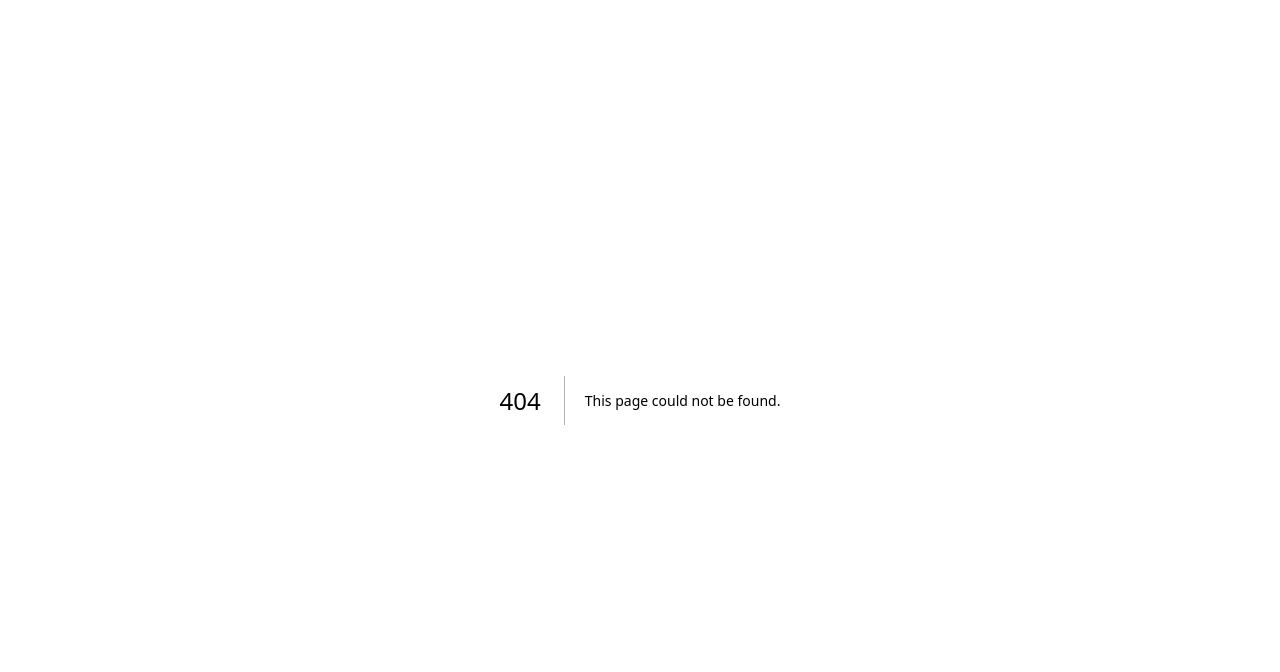
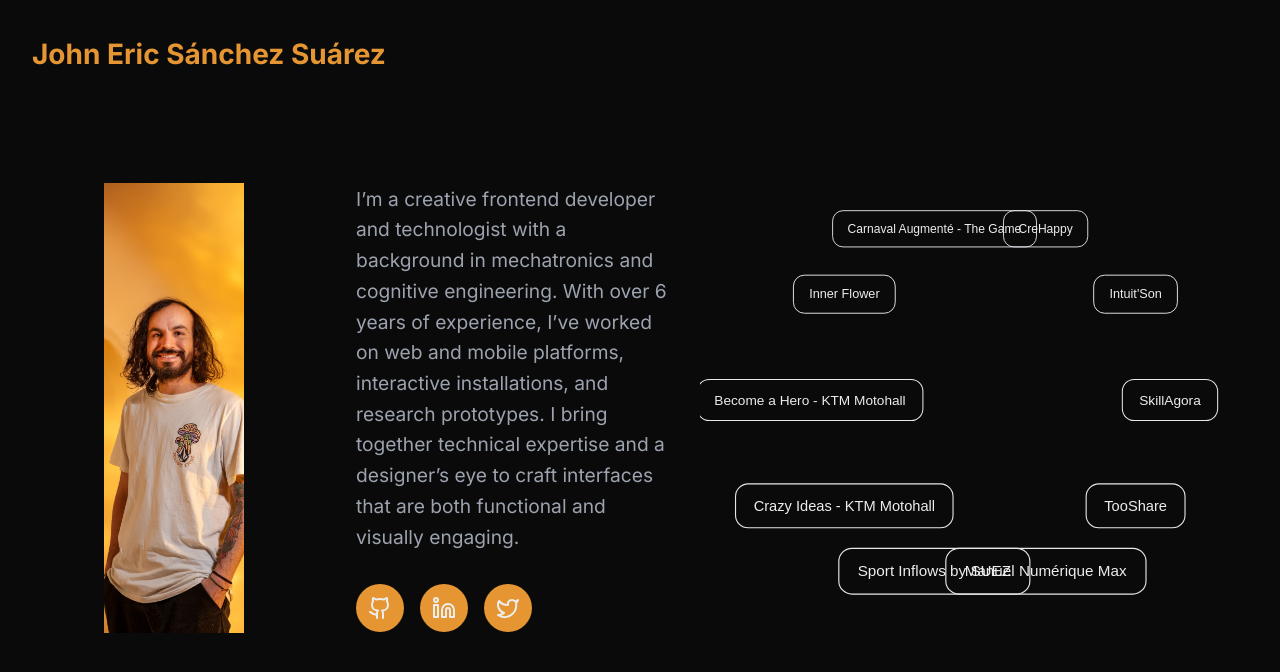
Before and after one commit to joesanchezsu/joesanchezsu.github.io, a Next.js app: page /portfolio in a window 1280 px wide. Before the commit this address had no page. Shown: the top 672 px of the page. Built offline with nearby package versions, Linux system fonts and the light colour scheme.

Commit message:
Portfolio redesign about section

```diff
--- a/package.json
+++ b/package.json
@@ -11,6 +11,7 @@
   },
   "dependencies": {
     "@types/styled-components": "^5.1.34",
+    "gsap": "^3.13.0",
     "lucide-react": "^0.525.0",
     "next": "15.4.4",
     "next-themes": "^0.4.6",
--- /dev/null
+++ b/src/app/components/AboutSection.tsx
@@ -0,0 +1,106 @@
+"use client";
+
+import Image from "next/image";
+import styled from "styled-components";
+import { SocialLinks } from "./SocialLinks";
+
+const Container = styled.section`
+  width: 100%;
+  height: 100%;
+  padding: 2rem;
+`;
+
+const Name = styled.h2`
+  font-size: 1.75rem;
+  font-weight: 700;
+  color: var(--yellow-photo);
+`;
+
+const ContentContainer = styled.div`
+  display: flex;
+  flex-direction: column;
+  align-items: center;
+  justify-content: center;
+  height: 90%;
+  gap: 2rem;
+`;
+
+const Content = styled.div`
+  display: flex;
+  flex-direction: row;
+  justify-content: center;
+  gap: 2rem;
+`;
+
+const AvatarContainer = styled.div`
+  display: flex;
+  align-items: center;
+  justify-content: center;
+  min-width: 300px;
+`;
+const Avatar = styled.div`
+  display: flex;
+  align-items: center;
+  justify-content: center;
+  overflow: hidden;
+  width: 140px;
+  transition: width 0.4s cubic-bezier(0.4, 0, 0.2, 1);
+  cursor: pointer;
+
+  &:hover {
+    width: 300px;
+  }
+
+  @media (prefers-color-scheme: dark) {
+    border-color: var(--gray-700);
+  }
+`;
+
+const BioContainer = styled.div`
+  display: flex;
+  flex-direction: column;
+  justify-content: center;
+  gap: 2rem;
+`;
+
+const Bio = styled.p`
+  min-width: 320px;
+  font-size: 1.2rem;
+  color: var(--gray-400);
+
+  @media (prefers-color-scheme: dark) {
+    color: var(--gray-400);
+  }
+`;
+
+export function AboutSection() {
+  return (
+    <Container>
+      <Name>John Eric Sánchez Suárez</Name>
+      <ContentContainer>
+        <Content>
+          <AvatarContainer>
+            <Avatar>
+              <Image
+                src="/images/avatar.jpg"
+                alt="John Eric Sánchez Suárez"
+                width={300}
+                height={450}
+              />
+            </Avatar>
+          </AvatarContainer>
+          <BioContainer>
+            <Bio>
+              I’m a creative frontend developer and technologist with a background in
+              mechatronics and cognitive engineering. With over 6 years of experience,
+              I’ve worked on web and mobile platforms, interactive installations, and
+              research prototypes. I bring together technical expertise and a designer’s
+              eye to craft interfaces that are both functional and visually engaging.
+            </Bio>
+            <SocialLinks />
+          </BioContainer>
+        </Content>
+      </ContentContainer>
+    </Container>
+  );
+}
--- /dev/null
+++ b/src/app/components/ProjectsWheel.tsx
@@ -0,0 +1,81 @@
+"use client";
+
+import { useEffect, useMemo, useRef } from "react";
+import styled from "styled-components";
+import { projects } from "../../data/projects";
+
+const WheelContainer = styled.section`
+  position: relative;
+  width: 100%;
+  height: 100%;
+  overflow: hidden;
+  display: flex;
+  align-items: center;
+  justify-content: center;
+`;
+
+const WheelInner = styled.div`
+  position: relative;
+  width: 520px;
+  height: 520px;
+`;
+
+const Item = styled.button`
+  position: absolute;
+  left: 50%;
+  top: 50%;
+  transform: translate(-50%, -50%);
+  border: 1px solid var(--gray-200);
+  background: transparent;
+  color: var(--foreground);
+  border-radius: 0.75rem;
+  padding: 0.75rem 1rem;
+  cursor: pointer;
+  outline: none;
+
+  @media (prefers-color-scheme: dark) {
+    border-color: var(--gray-700);
+  }
+`;
+
+export function ProjectsWheel() {
+  const containerRef = useRef<HTMLDivElement | null>(null);
+  const itemsRef = useRef<HTMLButtonElement[]>([]);
+  const data = useMemo(() => projects.slice(0, Math.min(projects.length, 10)), []);
+
+  useEffect(() => {
+    if (!containerRef.current) return;
+    const total = data.length;
+    const angleStep = 360 / total;
+    const radius = 180;
+
+    itemsRef.current.forEach((el, i) => {
+      if (!el) return;
+      const a = (i * angleStep * Math.PI) / 180;
+      const x = radius * Math.cos(a);
+      const y = radius * Math.sin(a);
+      const scale = 0.9 + (0.25 * (y / radius + 1)) / 2;
+      const z = Math.round(scale * 100);
+      el.style.transform = `translate(calc(-50% + ${x}px), calc(-50% + ${y}px)) scale(${scale})`;
+      (el.style as any).zIndex = String(z);
+    });
+  }, [data]);
+
+  return (
+    <WheelContainer>
+      <WheelInner ref={containerRef}>
+        {data.map((p, i) => (
+          <Item
+            key={p.slug}
+            ref={(el) => {
+              if (el) itemsRef.current[i] = el;
+            }}
+            aria-label={p.title}
+          >
+            {p.title}
+          </Item>
+        ))}
+      </WheelInner>
+    </WheelContainer>
+  );
+}
--- a/src/app/components/SocialLinks.tsx
+++ b/src/app/components/SocialLinks.tsx
@@ -10,9 +10,8 @@ const SocialContainer = styled.div<{ $justifyCenter?: boolean }>`
 
 const SocialLink = styled.a`
   padding: 0.75rem;
-  border-radius: 0.5rem;
-  background-color: var(--gray-100);
-  color: var(--foreground);
+  border-radius: 9999px;
+  background-color: var(--yellow-photo);
   text-decoration: none;
   transition: all 0.2s ease;
   display: flex;
@@ -20,22 +19,22 @@ const SocialLink = styled.a`
   justify-content: center;
 
   &:hover {
-    background-color: var(--gray-200);
+    background-color: var(--yellow-photo-hover);
   }
 
   @media (prefers-color-scheme: dark) {
-    background-color: var(--gray-800);
+    background-color: var(--yellow-photo);
 
     &:hover {
-      background-color: var(--gray-700);
+      background-color: var(--yellow-photo-hover);
     }
   }
 
   .dark & {
-    background-color: var(--gray-800);
+    background-color: var(--yellow-photo);
 
     &:hover {
-      background-color: var(--gray-700);
+      background-color: var(--yellow-photo-hover);
     }
   }
 `;
--- a/src/app/globals.css
+++ b/src/app/globals.css
@@ -39,6 +39,8 @@ body {
   --blue-600: #2563eb;
   --green-500: #10b981;
   --purple-500: #8b5cf6;
+  --yellow-photo: #e59532;
+  --yellow-photo-hover: #96680f;
   --black: #000000;
   --white: #ffffff;
 }
--- /dev/null
+++ b/src/app/portfolio/page.tsx
@@ -0,0 +1,34 @@
+"use client";
+
+import styled from "styled-components";
+import { AboutSection } from "../components/AboutSection";
+import { ProjectsWheel } from "../components/ProjectsWheel";
+
+const Page = styled.main`
+  min-height: 100vh;
+  width: 100%;
+  display: grid;
+  grid-template-columns: 1fr;
+  grid-template-rows: auto auto;
+
+  @media (min-width: 1024px) {
+    grid-template-columns: minmax(420px, 700px) 1fr;
+    grid-template-rows: 100vh;
+  }
+`;
+
+const ProjectsWrapper = styled.div`
+  height: 100vh;
+`;
+
+export default function PortfolioPage() {
+  return (
+    <Page>
+      <AboutSection />
+
+      <ProjectsWrapper>
+        <ProjectsWheel />
+      </ProjectsWrapper>
+    </Page>
+  );
+}
```
Also changed, not shown: 1 other file (tests, documents, lock files or other folders).
